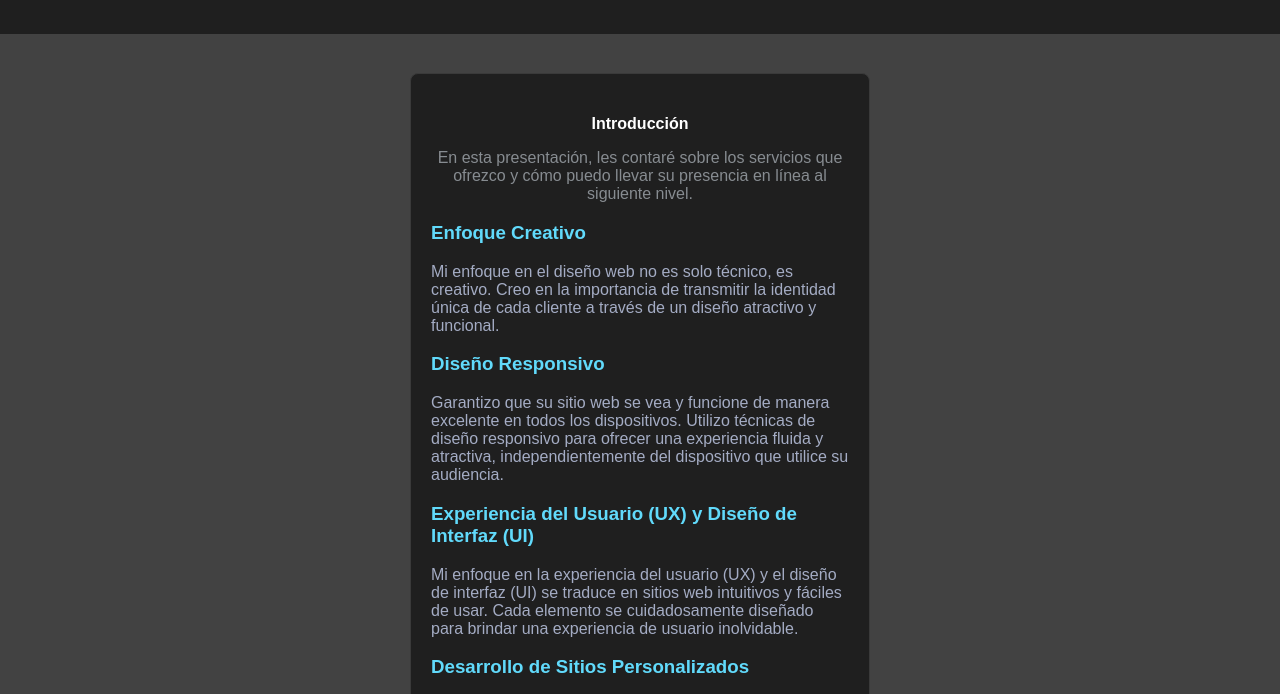
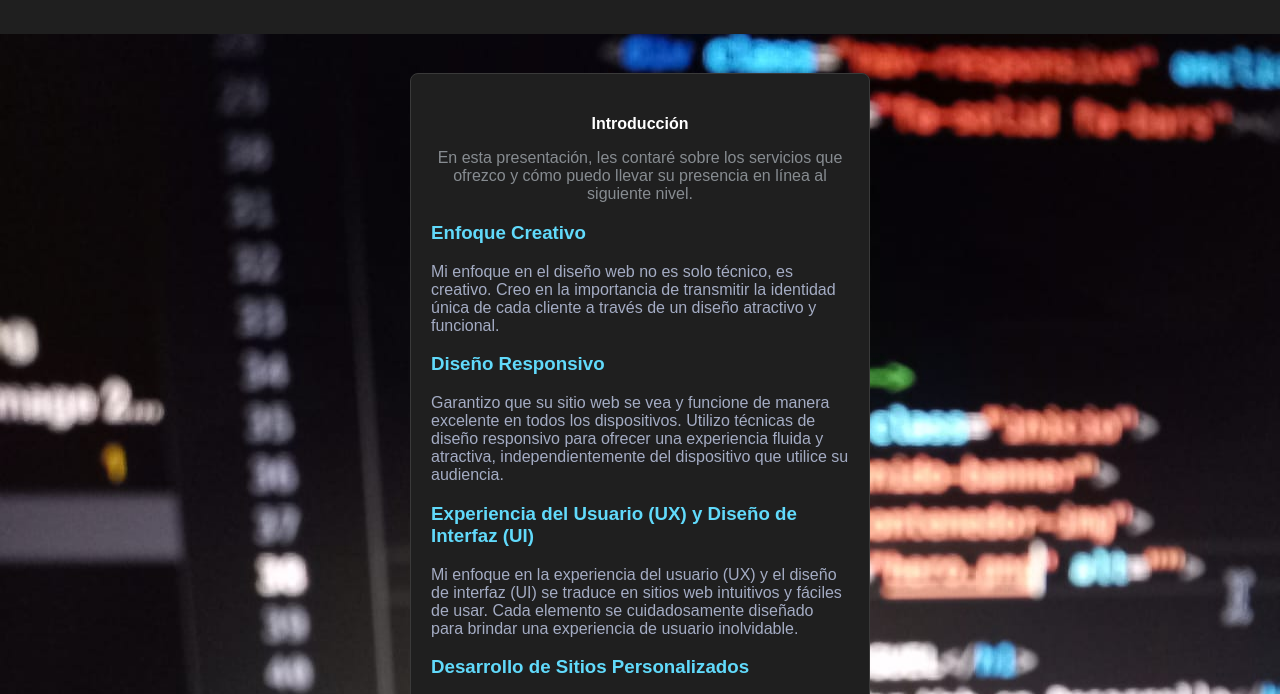
Before and after one commit to falconeme/webpersonal, a plain HTML site: page servicio1.html in a window 1280 px wide. Shown: the part 82-776 px from the top of the page. Drawn offline with nearby package versions, Linux system fonts and the light colour scheme.

Commit message:
Update servicio1.html

```diff
--- a/servicio1.html
+++ b/servicio1.html
@@ -15,7 +15,7 @@
         <h1>Diseño Web</h1>
         <!-- Agrega tu barra de navegación si es necesario -->
     </header>
-    <main style="background-image: url('fondo.jpeg');">
+    <main style="background-image: url('img/fondo.jpeg');">
         <!-- Contenido específico para el servicio 1 -->
         <div class="servicio-container">
             <div class="servicio">
```
